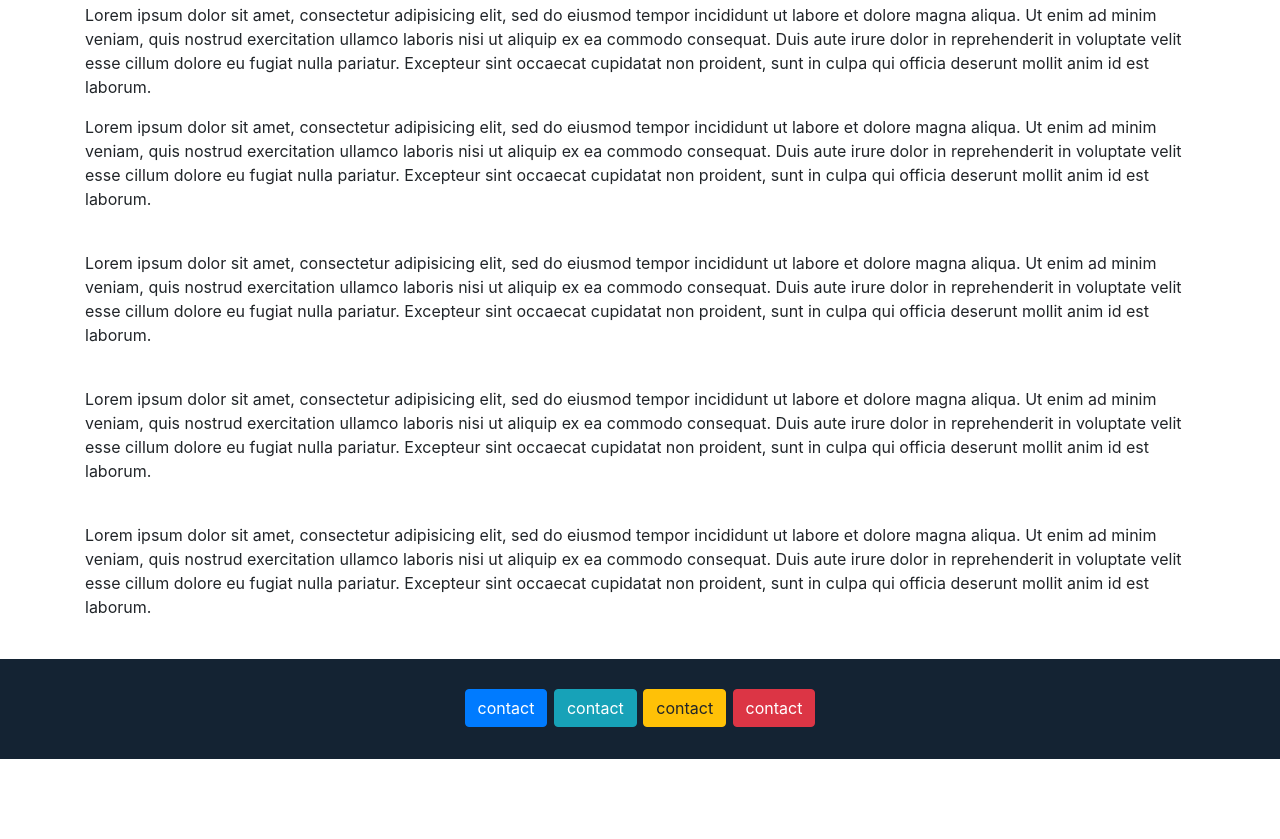
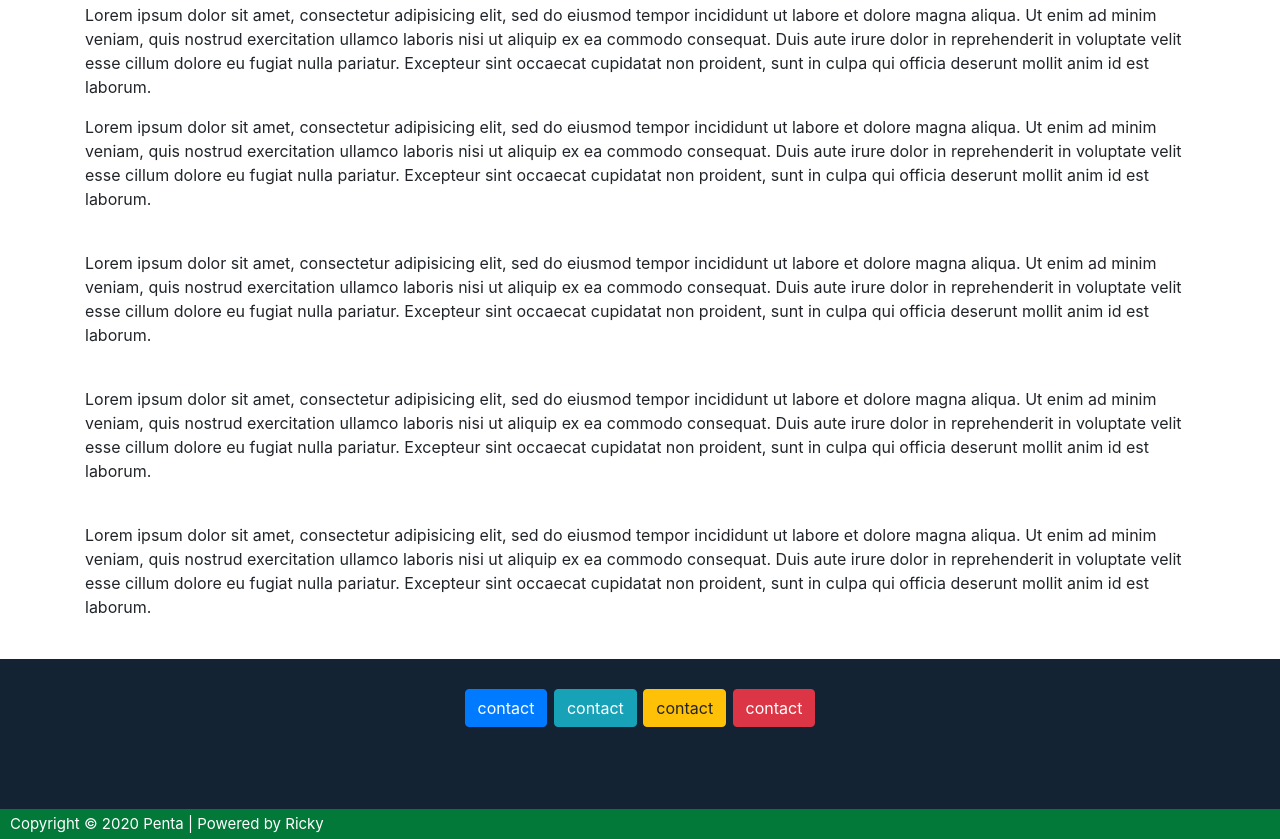
Before and after one commit to Ricky-hentama/cover, a plain HTML site: page index.html in a window 1280 px wide. Shown: the part 1091-1930 px from the top of the page. Before the commit the page ends 1850 px from the top, so only its background shows below. Drawn offline with Linux system fonts and the light colour scheme.

Commit message:
menambah footer

```diff
--- a/index.html
+++ b/index.html
@@ -120,6 +120,9 @@
     	<button type="button" class="btn btn-warning">contact</button>
     	<button type="button" class="btn btn-danger">contact</button>
     </div>
+    <div class="copyright">
+      <p>Copyright © 2020 Penta | Powered by Ricky</p>
+    </div>
     <!-- akhir footer -->
     <!-- Optional JavaScript -->
     <!-- jQuery first, then Popper.js, then Bootstrap JS -->
--- a/style/style.css
+++ b/style/style.css
@@ -41,9 +41,20 @@
 
 .footer{
 	background-color:rgb(20,35,51);
-	height: 100px;
+	height: 150px;
 }
 
 .footer button{
 	margin: 30px 1px;
 }
+
+.copyright{
+	height: 30px;
+	background-color: rgb(2,120,57);
+	margin-bottom: -20px;
+	padding-left: 10px;
+	font-size: 15px;
+	line-height: 30px;
+	color: white;
+
+}
```
